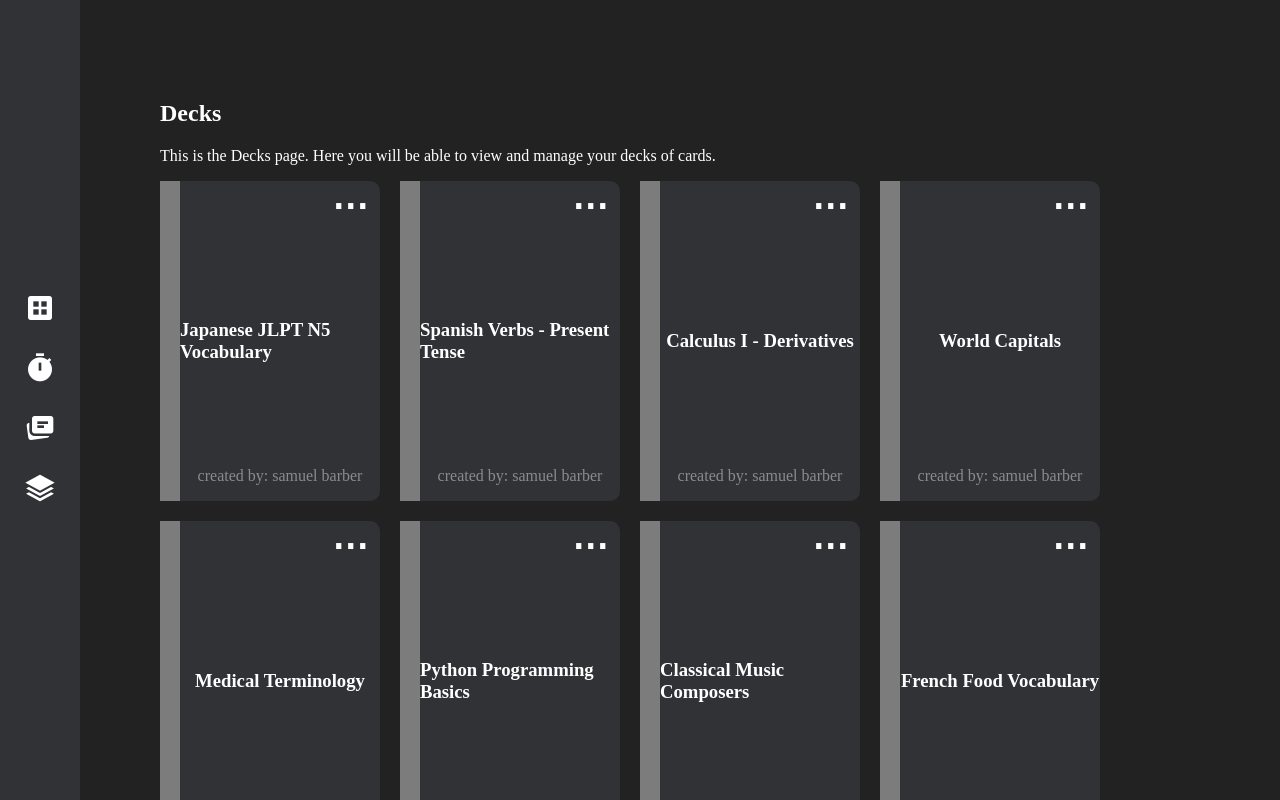
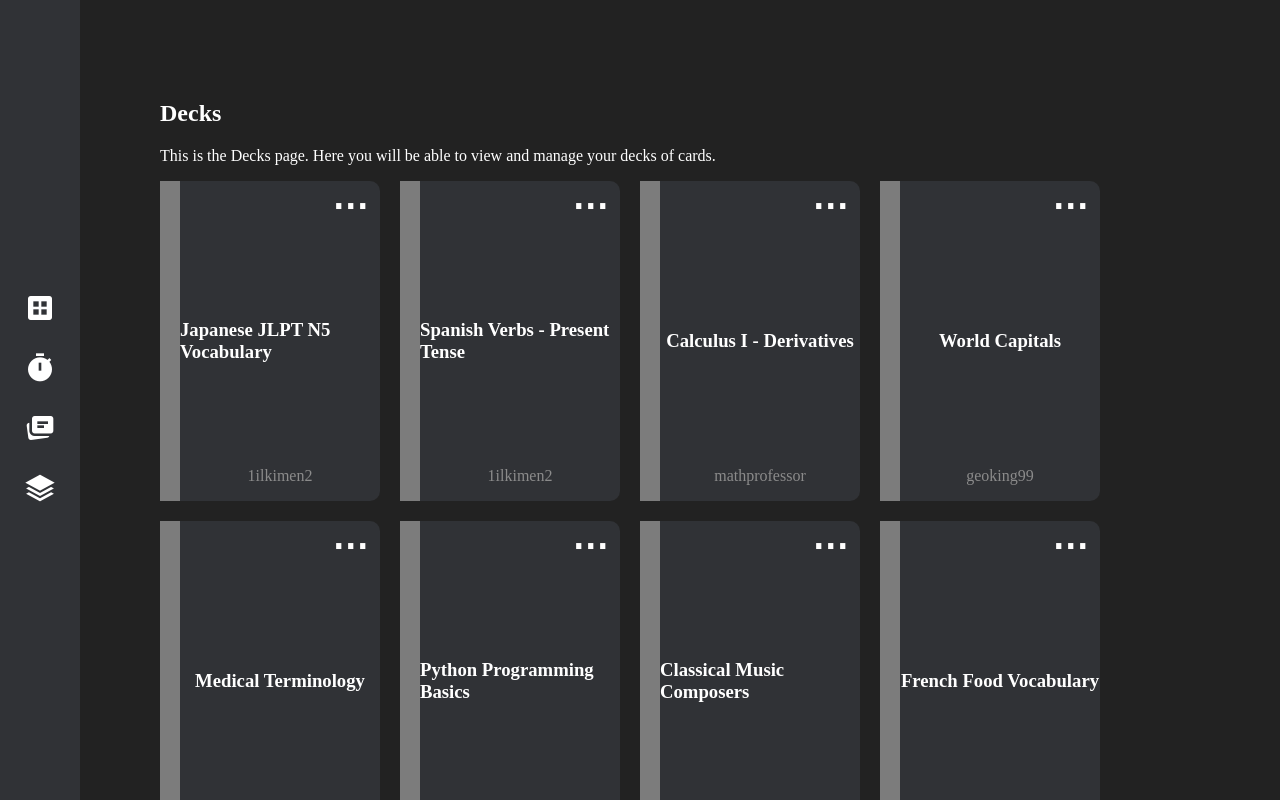
Before and after one commit to 18barbers2/gostudycards, a React (Vite) app in the folder frontend/: page /decks in a window 1280 px wide. Shown: the top 800 px of the page. Built offline with nearby package versions, Linux system fonts and the light colour scheme.

Commit message:
feature: updated the deck and decktile to use props

```diff
--- a/frontend/src/components/DeckTile.tsx
+++ b/frontend/src/components/DeckTile.tsx
@@ -21,7 +21,7 @@ export function DeckTile({ title, createdBy, deckId, onMenuClick }: DeckTileProp
             <div className='deck-content'>
                 <h3 className='deck-title'>{ title }</h3>
                 {/* <p>Number of Cards: 42</p> */}
-                <p className='created-by'>created by: samuel barber</p>
+                <p className='created-by'>{createdBy}</p>
             </div>
         </div>
     );
--- a/frontend/src/pages/Decks.tsx
+++ b/frontend/src/pages/Decks.tsx
@@ -91,6 +91,7 @@ export function Decks() {
                     <DeckTile
                         key={deck.id}
                         title={deck.name}
+                        createdBy={deck.ownerId}
                     />
                 ))}
             </div>
```
